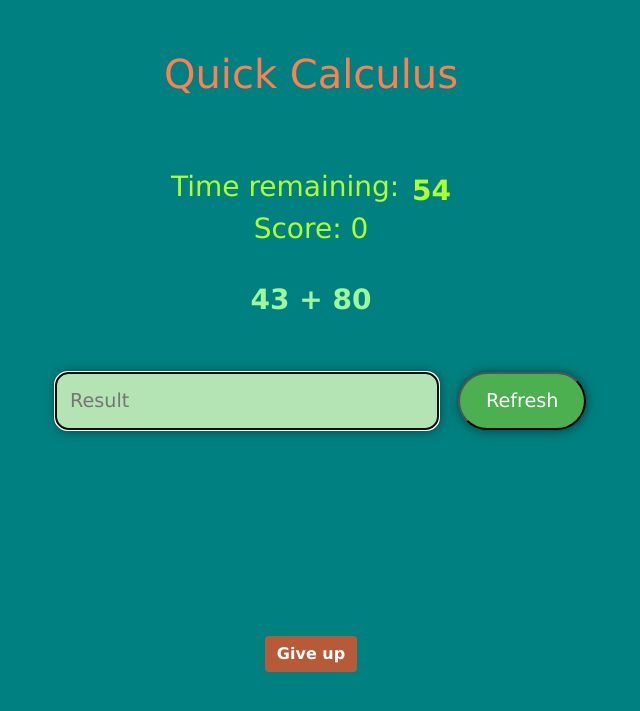
After one commit to AnduG/ProiectIA4, a Flask app: page /games/calculusRunGame in a window 1280 px wide. The commit adds this page. Shown: the top 711 px of the page, without its empty margins (329-969 px from the left). Run offline with Flask 3, Linux system fonts and the light colour scheme; some libraries are stand-ins or nearby versions.

Commit message:
Implemented Quick Calculus game. Added more comments for Sequence Memory and Pattern Memory. Game over modals may require styling.

```diff
--- /dev/null
+++ b/website/templates/calculus-run-game.html
@@ -0,0 +1,292 @@
+{% extends 'base.html' %}
+{% block content %}
+
+<html lang="en">
+
+<head>
+  <style>
+    body {
+        display: flex;
+        justify-content: center;
+        align-items: center;
+        font-family: 'Lucida Sans', 'Lucida Sans Regular', 'Lucida Grande', 'Lucida Sans Unicode', Geneva, Verdana, sans-serif;
+    }
+
+    .form-container {
+        display: flex;
+        flex-direction: row;
+        align-items: center;
+        height: 20vh;
+    }
+
+    .form-container form {
+        padding: 1.5vw;
+    }
+
+    .form-container input[type="text"] {
+        padding: 1vw;
+        font-size: 1.5vw;
+        width: 30vw;
+        border-radius: 1vw;
+        background-color: rgb(180, 227, 180);
+        box-shadow: 0.05vw 0.05vw 0.8vw rgba(0, 0, 0, 0.5);
+        color: rgb(78, 76, 76);
+    }
+
+    .button {
+        padding: 1vw 2vw;
+        font-size: 1.5vw;
+        background-color: #4CAF50;
+        color: white;
+        border-radius: 3vw;
+        transition: background-color 0.3s, color 0.3s;
+        box-shadow: 0.05vw 0.05vw 0.8vw rgba(0, 0, 0, 0.5);
+    }
+
+    .button:hover {
+        background-color: #357a37;
+        color: #65de69;
+        box-shadow: 0.05vw 0.05vw 0.8vw rgba(0, 0, 0, 0.5);
+    }
+
+    .timeRemaining {
+        width: 100%;
+        display: flex;
+        flex-direction: row;
+        flex-wrap: wrap;
+        justify-content: center;
+        color: greenyellow;
+        font-family: 'Lucida Sans', 'Lucida Sans Regular', 'Lucida Grande', 'Lucida Sans Unicode', Geneva, Verdana, sans-serif;
+        font-weight: bold;
+    }
+
+    .calculus {
+        width: 100%;
+        padding-top: 2vw;
+        display: flex;
+        flex-direction: row;
+        flex-wrap: wrap;
+        justify-content: center;
+        color: rgb(157, 247, 155);
+        font-family: 'Lucida Sans', 'Lucida Sans Regular', 'Lucida Grande', 'Lucida Sans Unicode', Geneva, Verdana, sans-serif;
+        font-weight: bold;
+        font-size: 3.5vh
+    }
+
+    .timerDisplay {
+        margin-left: 1vw;
+        font-weight: bold;
+        font-size: 3.5vh
+    }
+
+    .title {
+        padding-bottom: 5vw;
+    }
+
+    #giveup {
+        position: absolute;
+        bottom: 10vw;
+        background-color: rgb(183, 90, 56);
+        color: white;
+        font-weight: bold;
+        border: grey
+    }
+
+    .btn-secondary {
+        background-color: lightskyblue;
+        border-color: rgb;
+        display: inline;
+        margin-bottom: 0.5vw;
+        font-size: 3.5vh;
+    }
+
+    .modal {
+        display: none;
+        position: fixed;
+        z-index: 1;
+        width: 100%;
+        height: 100%;
+        transition: all 0.3 ease-in-out;
+        background-color: lightskyblue;
+    }
+
+    .modal-content {
+        background-color: rgb(99, 149, 243);
+        align-items: center;
+        margin: 15% auto;
+        padding: 2vw;
+        border: 1px solid rgb(0,0,0);
+        width: 50%;
+        color: rgb(255, 255, 255);
+        font-family: 'Lucida Sans', 'Lucida Sans Regular', 'Lucida Grande', 'Lucida Sans Unicode', Geneva, Verdana, sans-serif;
+        font-size: x-large;
+    }
+
+  </style>
+</head>
+
+<body>
+    <div class="title">
+        <h1>Quick Calculus</h1>
+    </div>
+
+    <div class="timeRemaining">
+        <h3>Time remaining:</h3>
+        <div class="timerDisplay" id="timerDisplay">
+            <h3>1:00</h3>
+        </div>
+    </div>
+
+    <div class="timeRemaining">
+        <h3 id="scoreDisplay"></h3>
+    </div>
+
+    <div class="calculus" id="calculus">1+1</div>
+
+    <div class="form-container">
+        <form>
+            <input type="text" id="userResult" placeholder="Result">
+        </form>
+        <button class="button" id="refresh">Refresh</button>
+    </div>
+
+    <button id="giveup" class="btn btn-primary">Give up</button>
+
+    <div id="gameOverModal" class="modal">
+        <div class="modal-content">
+            <p>Game Over</p>
+            <!-- SHOW THE FINAL SCORE -->
+            <a class="btn btn-secondary" href="/games/calculusRunGame">Retry</a>
+            <a class="btn btn-secondary" href="/games">Return to main menu</a>
+        </div>
+    </div>
+</body>
+
+</html>
+
+<script>
+    window.onload = function() {
+        //  NECESSARY VARIABLES
+        let multiply1 = [0, 1, 2, 3, 4, 5, 6, 7, 8, 9, 10]; //  First multiplication element
+        let multiply2;                                      //  Second multiplication element
+        let sum1;                                           //  First sum element
+        let sum2;                                           //  Second sum element
+        let result;                                         //  Operation result
+        let score = 0;                                      //  User score
+        let time = 60;
+        let which_operation = Math.floor(Math.random() * 2) + 1;    //  1 for sum 2 for muliplication
+
+        //  Event listeners
+        let timer_display = document.getElementById("timerDisplay");
+        let score_display = document.getElementById("scoreDisplay");
+        let result_display = document.getElementById("calculus");
+        let user_result = document.getElementById("userResult");
+
+        //  REQUIRED FUNCTIONS
+
+        //  This function sets the game over pop up when the time is up
+        function insertPopUp() {
+            let modal = document.getElementById('gameOverModal');
+            let modalContent = document.querySelector('.modal-content');
+
+            modalContent.innerHTML = `
+                <p>Game Over</p>
+                <p>Final Score: ${score}</p>
+                <a class="btn btn-secondary" href="/games/calculusRunGame">Retry</a>
+                <a class="btn btn-secondary" href="/games">Return to main menu</a>
+            `;
+
+            modal.style.display = "block";
+        }
+
+        //  This function prepares the enviroment for each operation
+        function startRound() {
+            score_display.innerHTML = `Score: ${score}`;
+            user_result.focus();
+
+            which_operation = Math.floor(Math.random() * 2) + 1
+
+            if (which_operation == 1) {
+                sum1 = Math.floor(Math.random() * 101);
+                sum2 = Math.floor(Math.random() * 101);
+
+                result = sum1 + sum2;
+                result_display.innerText = `${sum1} + ${sum2}`;
+            } else {
+                let picked_elem = multiply1[Math.floor(Math.random() * 11)];
+                multiply2 = Math.floor(Math.random() * 101);
+
+                result = picked_elem * multiply2;
+                result_display.innerHTML = `${picked_elem} * ${multiply2}`;
+            }
+
+            user_result.value = "";
+        }
+
+        //  This function checks the user's result
+        function checkResult() {
+            let user_answer = parseInt(user_result.value);
+            user_result.value = '';
+
+            if (user_answer == result) {
+                console.log("correct");
+                return true;
+            }
+
+            console.log("incorrect");
+            return false;
+        }
+
+        //  This function starts the timer for the game
+        function startTimer() {
+            setInterval(function () {
+                time--;
+                if (time >= 0) {
+                    timerDisplay.innerHTML = `${time}`;
+                }
+                if (time == 0) {
+                    clearInterval(startTimer);
+                    insertPopUp();
+                }
+            }, 1000);
+        }
+
+        //  EXECUTION STARTS HERE
+
+        //  Don't allow character input
+        user_result.addEventListener('input', function(event) {
+            let enteredValue = event.target.value;
+            let numericValue = enteredValue.replace(/[^0-9]/g, '');
+
+            //  Only numbers will appear in the input
+            event.target.value = numericValue;
+        });
+
+        //  Submit process
+        user_result.addEventListener('keypress', function(event) {
+            if (event.key === 'Enter') {
+                event.preventDefault();
+
+                if (checkResult()) {
+                    score++;
+                    startRound();
+                }
+            }
+        });
+
+        //  The refresh button will just change the equation given
+        document.getElementById("refresh").addEventListener('click', function(event) {
+            startRound();
+        })
+
+        document.getElementById("giveup").addEventListener('click', function(event) {
+            clearInterval(startTimer);
+            insertPopUp();
+        })
+
+        startTimer();
+        startRound();
+    }
+
+</script>
+{% endblock %}
--- a/website/templates/gamepage.html
+++ b/website/templates/gamepage.html
@@ -131,12 +131,12 @@
         </a>
 
         <!-- Game Box 6 -->
-        <a href="/games/game6">
+        <a href="/games/calculus">
             <div class="game-box-content">
                 <div class="game-box img">
-                    <img src="" alt="Game 6 Icon">
+                    <img src="https://media.istockphoto.com/id/137047654/photo/1-13-as-mathematical-calculations-on-green-blackboard.jpg?s=612x612&w=0&k=20&c=RTvWrzltRJE7c3qxt0a_QwC147ozvyL70TVK6W7Vm6E=" alt="Game 6 Icon">
                 </div>
-                <p>Game 6</p>
+                <p>QUICK CALCULUS</p>
             </div>
         </a>
 
--- a/website/templates/pattern-run-game.html
+++ b/website/templates/pattern-run-game.html
@@ -363,6 +363,7 @@
 
         //  REQUIRED FUNCTIONS
 
+        //  This function sets the appropriate modal at the right round
         function setGrid() {
             switch (round) {
                 case 1:
@@ -418,6 +419,7 @@
             }
         }
 
+        //  This function sets the game over pop up when the user has ran out of lives
         function insertPopUp() {
             if (round == 15) {
                 let modal = document.getElementById('gameCompleteModal');
@@ -438,6 +440,7 @@
 
         }
 
+        //  This function checks if the user input is correct
         function checkAvailabilityForNextRound() {
             if (is_equal) {
                 round++;
@@ -463,6 +466,7 @@
             }
         }
 
+        //  This function checks if crt_element can be found in pattern
         function contains(pattern, crt_element) {
             let ok = false;
 
--- a/website/templates/sequence-run-game.html
+++ b/website/templates/sequence-run-game.html
@@ -138,6 +138,7 @@
 
         //  REQUIRED FUNCTIONS
 
+        //  This function sets the game over pop up when necessary
         function insertPopUp() {
             let modal = document.getElementById('gameOverModal');
             let modalContent = document.querySelector('.modal-content');
@@ -152,6 +153,7 @@
             modal.style.display = "block";
         }
 
+        //  This function checks if the user input is correct
         function checkAvailabilityForNextRound() {
             if (is_equal) {
                 round++;
--- a/website/views.py
+++ b/website/views.py
@@ -49,6 +49,10 @@ def patternMemory():
 def displayPattern():
     return render_template("pattern-run-game.html")
 
-@views.route('/games/game6')
-def game6():
-    return
+@views.route('/games/calculus')
+def calculus():
+    return render_template('calculus-startscreen')
+
+@views.route('/games/calculusRunGame')
+def calculusExecution():
+    return render_template('calculus-run-game.html')
```
Also changed, not shown: 1 other file.
